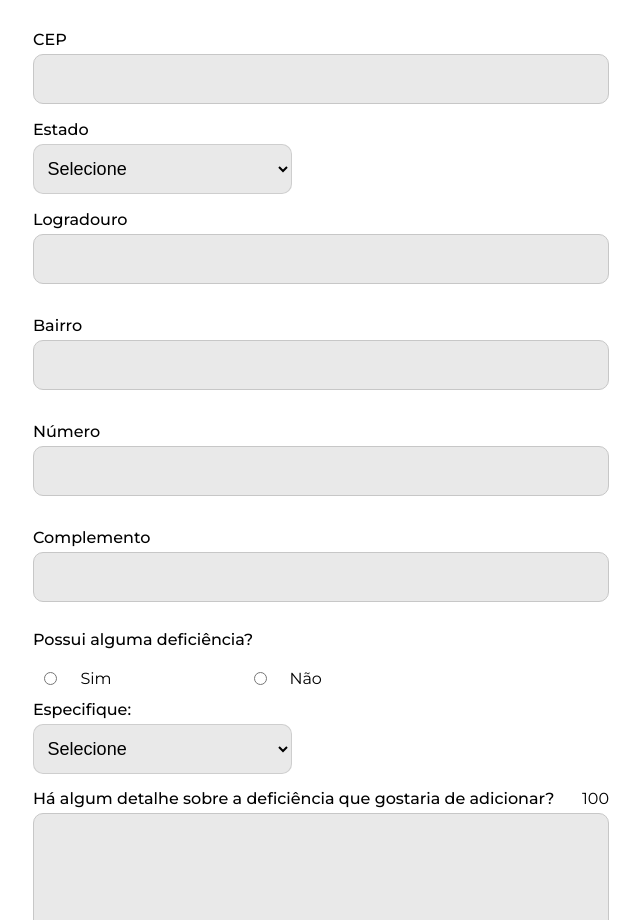
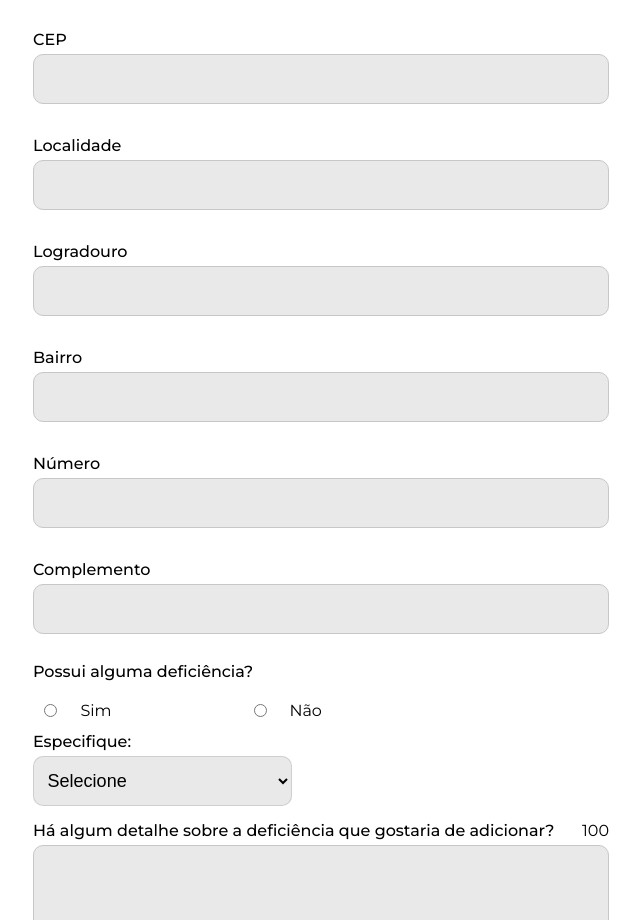
Before and after one commit to TechLeadsBR/frontend-web, a React (Create React App) app in the folder front-web/: page /cadastro-aluno in a window 1280 px wide. Shown: the part 1181-2101 px from the top of the page, without its empty margins (319-959 px from the left). Built offline with nearby package versions, Linux system fonts and the light colour scheme.

Commit message:
Feita funcionalidade de cadastrar endereco

```diff
--- a/front-web/src/components/input/input.jsx
+++ b/front-web/src/components/input/input.jsx
@@ -17,7 +17,9 @@ export default function Input({
                 id={name}
                 style={customStyles}
                 type={type}
-                onChange={onChange}
+                onChange={event => {
+                    if (onChange) onChange(event)
+                }}
                 value={currentValue}
             />
         </div>
--- a/front-web/src/screens/cadastroAluno/cadastroAluno.jsx
+++ b/front-web/src/screens/cadastroAluno/cadastroAluno.jsx
@@ -1,4 +1,4 @@
-import React, { useState } from 'react'
+import React, { useState, useEffect } from 'react'
 import stylesCss from './cadastroAluno.module.css'
 import Header from './../../components/header/header'
 import SFooter from './../../components/simplefooter/simplefooter'
@@ -16,20 +16,56 @@ import {
 } from '../../services/constants/data'
 import { Colors } from './../../services/constants/constants'
 import { formNewStudent, formNewAddress } from './../../services/constants/templates'
+import { requestAPI } from './../../services/api'
 
 export default function CadastroAluno() {
 
     const [newStudent, setNewStudent] = useState(formNewStudent)
     const [newAddress, setNewAddress] = useState(formNewAddress)
+    const [idNewAddress, setIdNewAddrress] = useState(0)
 
-    const [viacepRequestState, setViacepRequestState] = useState({
-        logradouro: null,
-        bairro: null,
-        localidade: null
-    })
+    useEffect(() => {
+        const lengthCepInput = String(newAddress.cep).replace("-", "").length
+        if (lengthCepInput === 8) requestViacepAPI()
+
+        if (lengthCepInput < 8) setNewAddress({ ...newAddress, localidade: "", bairro: "", logradouro: "" })
+    }, [newAddress.cep])
 
     const setStateNewStudent = (key, value) => setNewStudent({ ...newStudent, [key]: value })
     const setStateNewAddress = (key, value) => setNewAddress({ ...newAddress, [key]: value })
+
+    //#region Requests API
+    const requestViacepAPI = async () => {
+        const cep = String(newAddress.cep).replace("-", "")
+
+        const request = await fetch(`https://viacep.com.br/ws/${cep}/json/`)
+        const response = await request.json()
+        const { logradouro, bairro, localidade } = response
+        setNewAddress({ ...newAddress, logradouro, bairro, localidade })
+    }
+
+    const saveNewStudentAPI = async () => {
+        try {
+            const request = await requestAPI("post", "/aluno", newStudent)
+        } catch (error) {
+            console.log(error)
+        }
+    }
+
+    const saveNewAddressAPI = async () => {
+        try {
+            const request = await requestAPI("post", "/endereco", newAddress)
+
+            if (request.status === 201) {
+                const idAddress = request.data.message.split(" ")[5]
+                setIdNewAddrress(idAddress)
+            }
+
+        } catch (error) {
+            console.log(error)
+        }
+    }
+    //#endregion
 
     const formRegisterStudent = (
         <div className={stylesCss.formRegisterStudent}>
@@ -110,23 +146,22 @@ export default function CadastroAluno() {
                     type={"text"}
                     onChange={event => setStateNewAddress("cep", event.target.value)}
                 />
-                <Select
-                    labelText={"Estado"}
-                    name={"uf"}
-                    options={UF}
-                    callbackChangedValue={(value) => setStateNewAddress("localidade", value)}
+                <Input
+                    labelText={"Localidade"}
+                    name={"localidade"}
+                    currentValue={newAddress.localidade}
                 />
                 <Input
                     labelText={"Logradouro"}
                     name={"street"}
                     type={"text"}
-                    onChange={event => setStateNewAddress("logradouro", event.target.value)}
+                    currentValue={newAddress.logradouro}
                 />
                 <Input
                     labelText={"Bairro"}
                     name={"district"}
                     type={"text"}
-                    onChange={event => setStateNewAddress("bairro", event.target.value)}
+                    currentValue={newAddress.bairro}
                 />
                 <Input
                     labelText={"Número"}
@@ -138,7 +173,7 @@ export default function CadastroAluno() {
                     labelText={"Complemento"}
                     name={"complement"}
                     type={"text"}
-                    onChange={event => setStateNewStudent("complemento", event.target.value)}
+                    onChange={event => setStateNewAddress("complemento", event.target.value)}
                 />
                 <div style={{ width: "30%" }}>
                     <RadioInput
@@ -228,7 +263,7 @@ export default function CadastroAluno() {
                         bgColor={Colors.red.hexadecimal}
                         text={"Concluir Cadastro"}
                         textColor={Colors.white.hexadecimal}
-                        onClick={() => console.log(newStudent)}
+                        onClick={() => saveNewAddressAPI()}
                     />
                 </div>
             </form>
--- a/front-web/src/services/constants/templates.js
+++ b/front-web/src/services/constants/templates.js
@@ -35,12 +35,12 @@ export const formNewStudent = {
 }
 
 export const formNewAddress = {
-	cep: null,
-	logradouro: null,
-	bairro: null,
-	numero: null,
-	complemento: null,
-	localidade: null
+	cep: "",
+	logradouro: "",
+	bairro: "",
+	numero: '',
+	complemento: "",
+	localidade: ""
 }
 
 export const  formNewCompany = {
```
